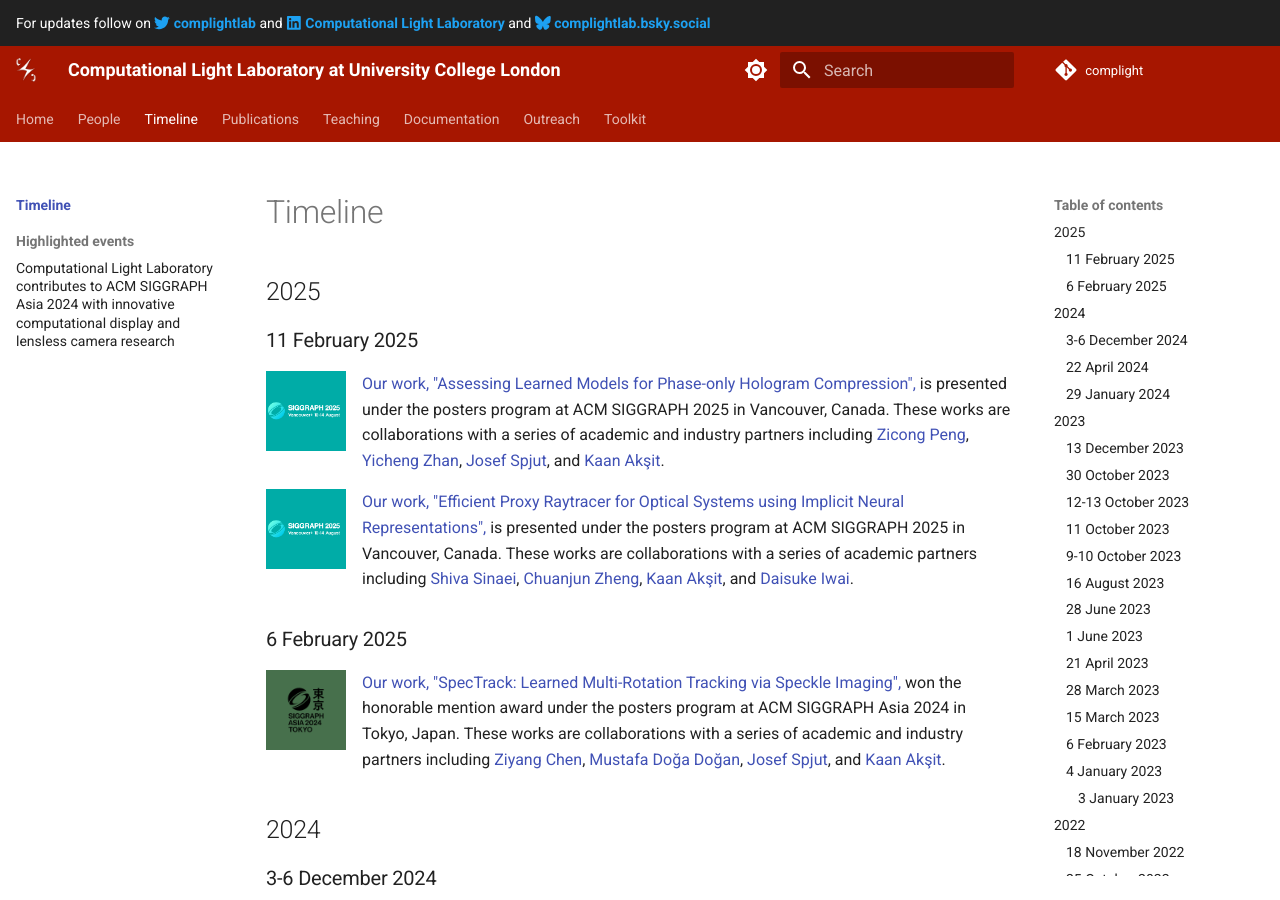
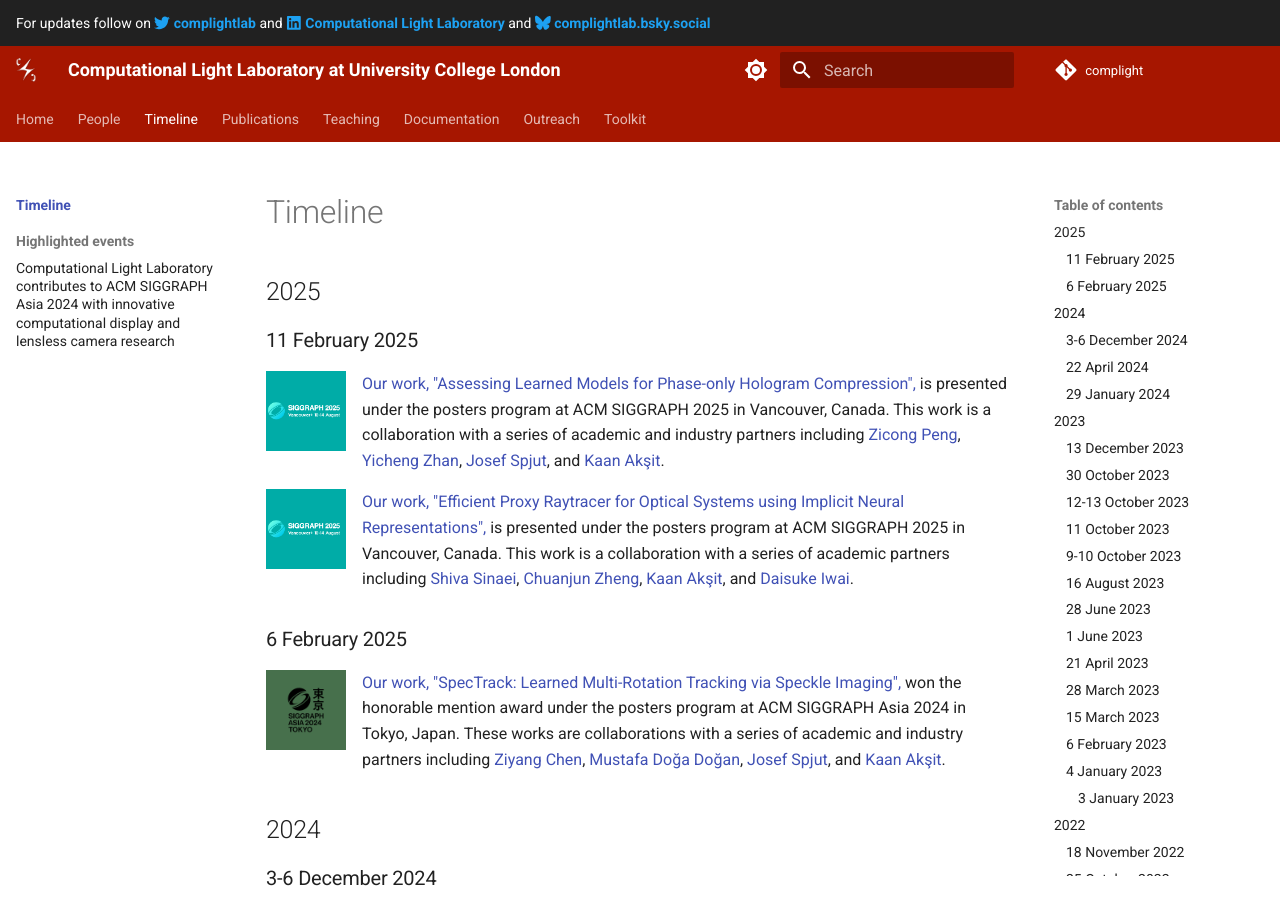
Before and after one commit to complight/complight.github.io, an MkDocs documentation site: the page built from docs/timeline/index.md, in a window 1280 px wide and 900 px high. Built offline with MkDocs 1.6.1 and Material for MkDocs 9.7.7, drawn with Linux system fonts in a browser that asks for light colours.

Commit message:
Rewording an item in the timeline.

```diff
--- a/docs/timeline/index.md
+++ b/docs/timeline/index.md
@@ -8,7 +8,7 @@
 <img align="left" src="../media/acm_siggraph_2025.png" alt="ACM SIGGRAPH Asia 2024" width="80" alt/>
 </div>
 [Our work, "Assessing Learned Models for Phase-only Hologram Compression",](../publications/assess_hologram_compression.md) is presented under the posters program at ACM SIGGRAPH 2025 in Vancouver, Canada.
-These works are collaborations with a series of academic and industry partners including
+This work is a collaboration with a series of academic and industry partners including
 [Zicong Peng](https://scholar.google.com/citations?user=lpi8DvIAAAAJ&hl=zh-CN),
 [Yicheng Zhan](https://albertgary.github.io/),
 [Josef Spjut](https://josef.spjut.me/),
@@ -19,7 +19,7 @@ and [Kaan Akşit](https://kaanaksit.com).
 <img align="left" src="../media/acm_siggraph_2025.png" alt="ACM SIGGRAPH Asia 2024" width="80" alt/>
 </div>
 [Our work, "Efficient Proxy Raytracer for Optical Systems using Implicit Neural Representations",](https://doi.org/10.1145/3721250.3742994) is presented under the posters program at ACM SIGGRAPH 2025 in Vancouver, Canada.
-These works are collaborations with a series of academic partners including
+This work is a collaboration with a series of academic partners including
 [Shiva Sinaei](https://www.xr.sys.es.osaka-u.ac.jp/en/team/),
 [Chuanjun Zheng](https://scholar.google.com.hk/citations?user=9Jk_LC8AAAAJ&),
 [Kaan Akşit](https://kaanaksit.com),
```
